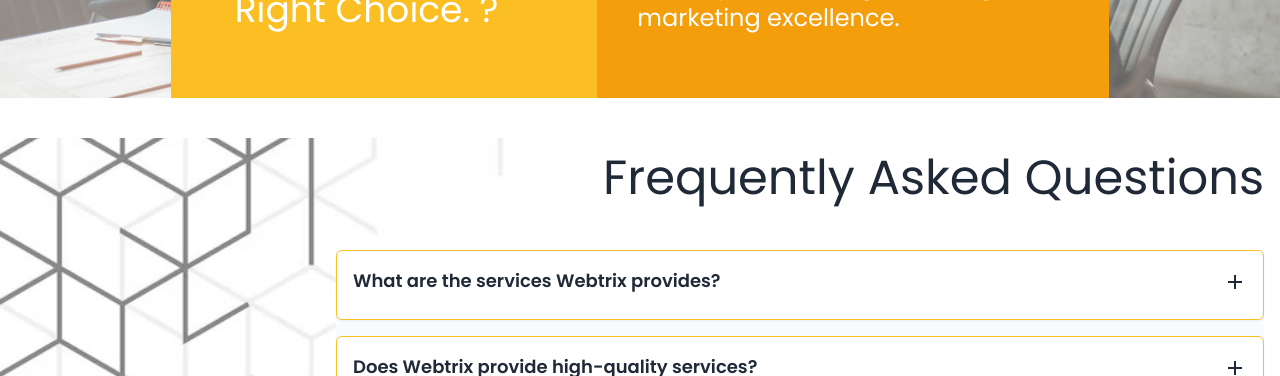
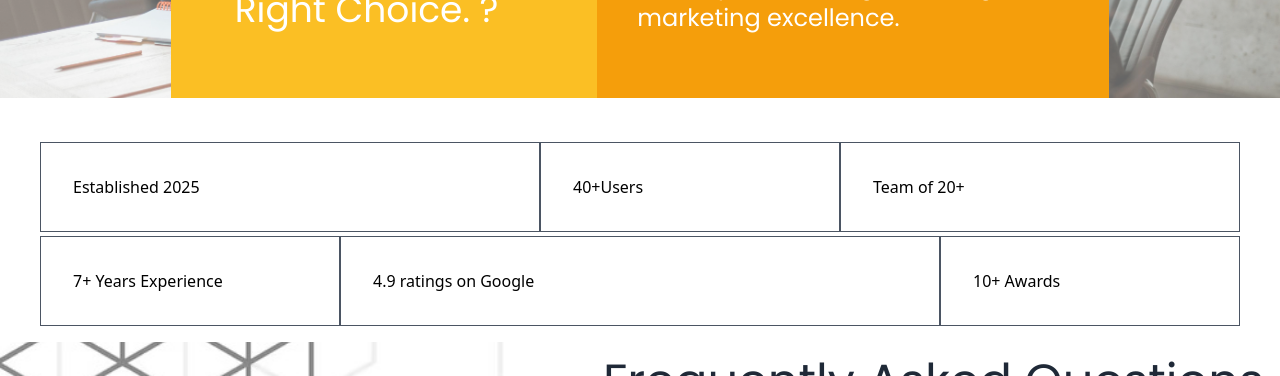
Before and after one commit to ashishkr26/webtrix, a React (Create React App) app: page / in a window 1280 px wide. Shown: the part 2080-2456 px from the top of the page. Built offline with nearby package versions, Linux system fonts and the light colour scheme.

Commit message:
infocards

```diff
--- /dev/null
+++ b/src/components/InfoCards.js
@@ -0,0 +1,21 @@
+import React from "react";
+
+const InfoCards = () => {
+  return (
+    <div className="mx-10 my-4 flex flex-col ">
+      <div className="my-1 grid grid-flow-col grid-cols-12">
+        <div className=" col-span-5 border border-gray-600 p-8">Established 2025</div>
+        <div className=" col-span-3 border border-gray-600 p-8">40+Users</div>
+        <div className=" col-span-4 border border-gray-600 p-8">Team of 20+</div>
+      </div>
+
+      <div className=" grid grid-flow-col grid-cols-12">
+        <div className=" col-span-3 border border-gray-600 p-8">7+ Years Experience</div>
+        <div className=" col-span-6 border border-gray-600 p-8">4.9 ratings on Google</div>
+        <div className=" col-span-3 border border-gray-600 p-8">10+ Awards</div>
+      </div>
+    </div>
+  );
+};
+
+export default InfoCards;
--- a/src/components/Services.js
+++ b/src/components/Services.js
@@ -3,6 +3,7 @@
 import ServiceCard from "./ServiceCard";
 import { useNavigate } from "react-router-dom";
 import Choose from "./Choose";
+import InfoCards from "./InfoCards";
 
 const Services = () => {
   const navigate = useNavigate();
@@ -24,6 +25,7 @@
       </div>
     </div>
     <Choose/>
+    <InfoCards/>
   </>
 
   );
```
